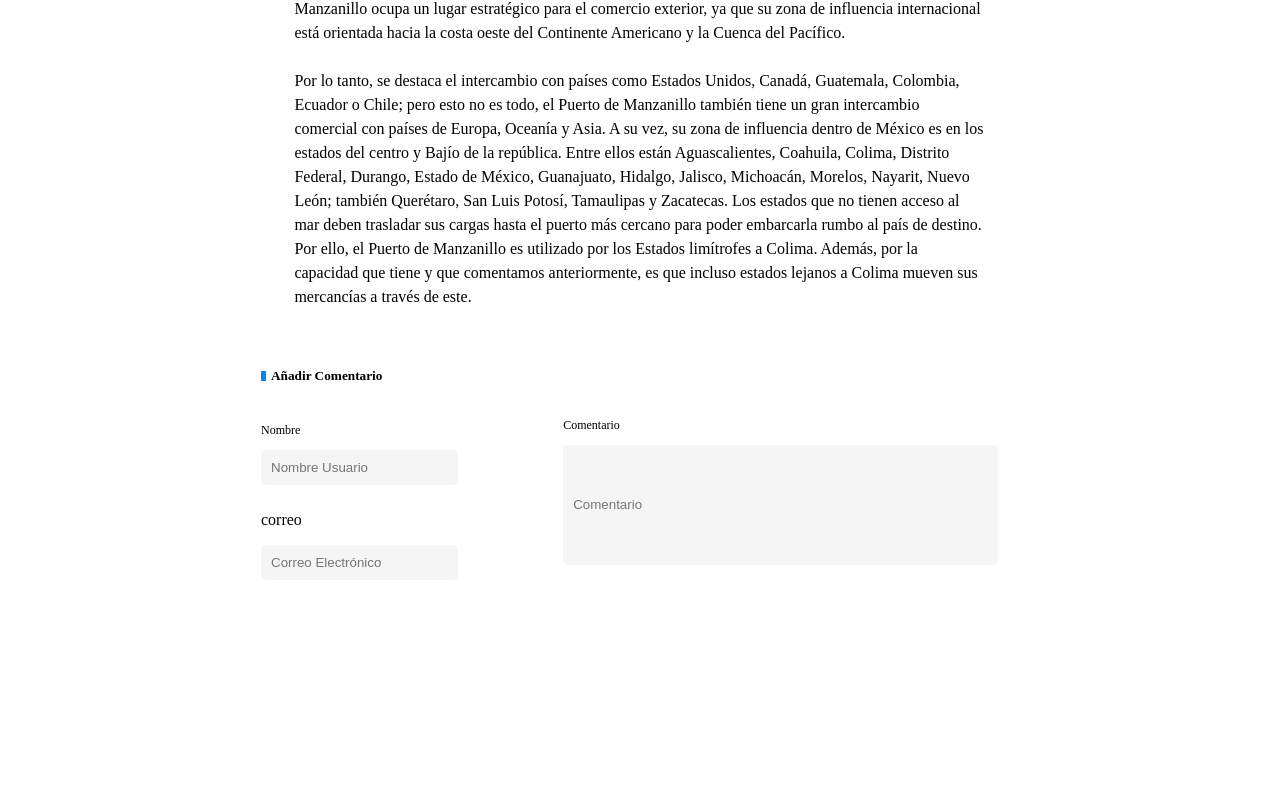
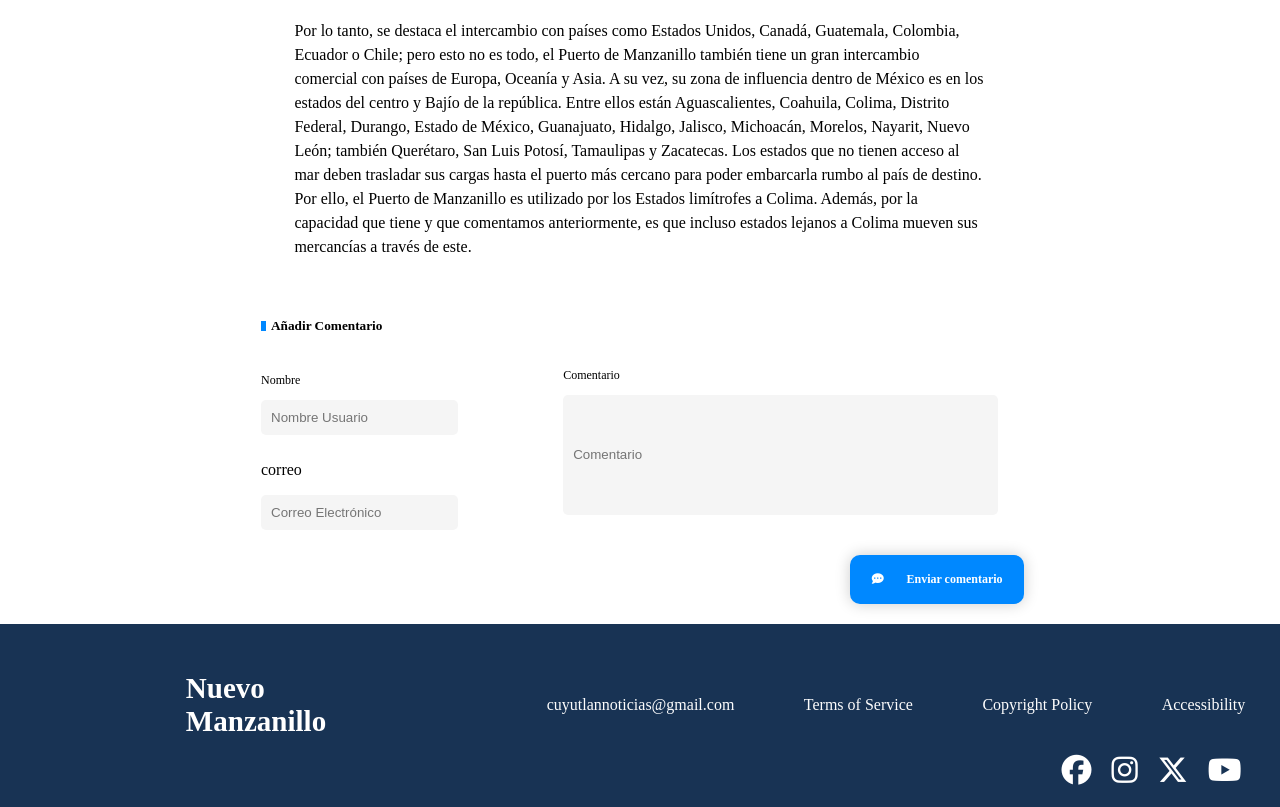
Before and after one commit to Geremi19/Noticias-Nvo-manz, a React (Vite) app: page /noticias in a window 1280 px wide. Shown: the part 938-1745 px from the top of the page. Before the commit the page ends 1543 px from the top, so only its background shows below. Built offline with nearby package versions, Linux system fonts and the light colour scheme.

Commit message:
Noticia 1 estilos completos

```diff
--- a/src/Noticias/Noticia1.jsx
+++ b/src/Noticias/Noticia1.jsx
@@ -2,12 +2,15 @@ import { Link } from "react-router-dom";
 import Header from "../components/Header/Header";
 import "./Noticias.css"
 import { FontAwesomeIcon } from "@fortawesome/react-fontawesome";
+import Footer from "../components/Footer/Footer";
 import { faUser } from "@fortawesome/free-solid-svg-icons";
 
 export default function Noticia1() {
   return (
     <div className="containerAll">
-        <Header/>
+        <div className="containerBtnVolver">
+          <i className="fa-solid fa-arrow-left"></i>
+        </div>
         <div className="containerImg">
             <img className="imgNoticia" src="../../public/buque.jpg"/>
         </div>
@@ -44,19 +47,26 @@ export default function Noticia1() {
             <div className="formUno">
               <div className="name">
                 <p className="label">Nombre</p>
-                <input className="input" placeholder="Nombre Usuario" type="text" name="nombre" id="" />
+                <input className="input" value="" placeholder="Nombre Usuario" type="text" name="nombre" id="" />
               </div>
               <div className="mail">
                 <p className="label">correo</p>
-                <input className="input" placeholder="Correo Electrónico"  type="text" name="mail" id="" />
+                <input className="input" value="" placeholder="Correo Electrónico"  type="text" name="mail" id="" />
               </div>
             </div>
             <div className="formDos">
               <p className="label">Comentario</p>
-              <input type="text" placeholder="Comentario" name="coment" id="" className="inputComent" />
+              <input type="text" value="" placeholder="Comentario" name="coment" id="" className="inputComent" />
             </div>
           </div>
+          <div className="containerBtnAdd">
+              <div className="btnAdd">
+                <i class="fa-solid fa-comment-dots"></i>
+                <p>Enviar comentario</p>
+              </div>
+            </div>
         </div>
+      <Footer/>
     </div>
   );
 }
--- a/src/Noticias/Noticias.css
+++ b/src/Noticias/Noticias.css
@@ -1,5 +1,17 @@
 .containerAll{
     width: 100%;
+}
+
+.containerBtnVolver{
+    position: fixed;
+    bottom: 200px;
+    left: 20px;
+    background-color: #0088FF;
+    padding: 10px 20px;
+    color: #fff;
+    border-radius: 30px;
+    box-shadow: 0 0 15px rgba(0, 0, 0, 0.1);
+    cursor: pointer;
 }
 
 .containerImg{
@@ -119,3 +131,31 @@
     border-radius: 5px;
     width: 90%;
 }
+
+.containerBtnAdd{
+    display: flex;
+    width: 100%;
+    bottom: 10px;
+    margin: 20px 0;
+    justify-content: right;
+}
+
+.btnAdd{
+    width: 20%;
+    display: flex;
+    justify-content: space-around;
+    align-items: center;
+    background-color: #0088FF;
+    padding: 5px 10px;
+    border-radius: 10px;
+    color: #fff;
+    font-size: 12px;
+    box-shadow: 0 0 15px rgba(0, 0, 0, 0.2);
+    cursor: pointer;
+}
+
+.btnAdd p{
+    font-size: 12px;
+    color: #fff;
+    font-weight: bold;
+}
--- /dev/null
+++ b/src/components/Footer/Footer.css
@@ -0,0 +1,56 @@
+.containerAllFooter{
+    background-color: #183354 ;
+    display: flex;
+    padding: 0 0 20px 0;
+}
+
+.containerFooterUno{
+    width: 40%;
+    color: #fff;
+    justify-content: center;
+    align-self: center;
+    display: flex;
+    font-size: 35px;
+    padding: 0;
+}
+
+.containerFooterDos{
+    width: 60%;
+    display: flex;
+    flex-direction: column;
+    justify-content: center;
+    position: relative;
+}
+
+
+.contacto{
+    width: 100%;
+    justify-content: space-around;
+    display: flex;
+}
+
+.contacto p{
+    color: #FDFDFD;
+    cursor: pointer;
+}
+
+.ContainerMedia{
+    margin-top: 10px;
+    position: absolute;
+    bottom: 0px;
+    right: 5%;
+}
+
+.media{
+    width: 100%;
+    display: flex;
+    justify-content: flex-end;
+    bottom: 1px;
+}
+
+.media i{
+    margin: 0 0 2px 20px;
+    font-size: 30px;
+    color: #fff;
+    cursor: pointer;
+}
--- /dev/null
+++ b/src/components/Footer/Footer.jsx
@@ -0,0 +1,29 @@
+import { Link } from "react-router-dom";
+import { FontAwesomeIcon } from "@fortawesome/react-fontawesome";
+import "./Footer.css"
+
+export default function Footer() {
+  return (
+    <div className="containerAllFooter">
+        <div className="containerFooterUno">
+            <h5>Nuevo <br /> Manzanillo</h5>
+        </div>
+        <div className="containerFooterDos">
+           <div className="contacto">
+            <p>cuyutlannoticias@gmail.com</p>
+            <p>Terms of Service</p>
+            <p>Copyright Policy</p>
+            <p>Accessibility</p>
+           </div>
+           <div className="ContainerMedia">
+            <div className="media">
+                <i class="fa-brands fa-facebook"></i>
+                <i class="fa-brands fa-instagram"></i>
+                <i class="fa-brands fa-x-twitter"></i>
+                <i class="fa-brands fa-youtube"></i>
+            </div>
+           </div>
+        </div>
+    </div>
+  );
+}
```
